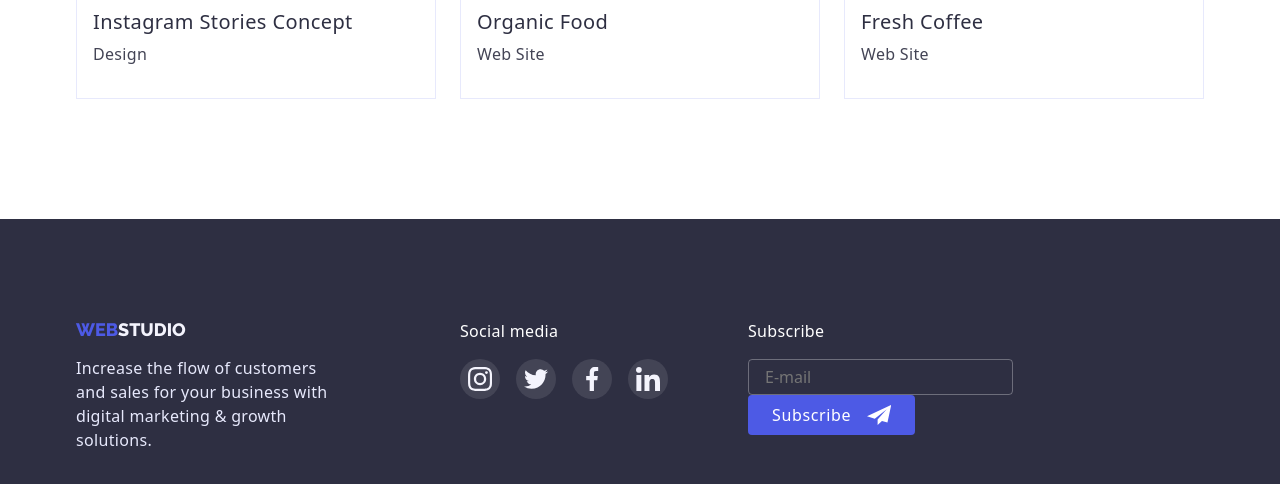
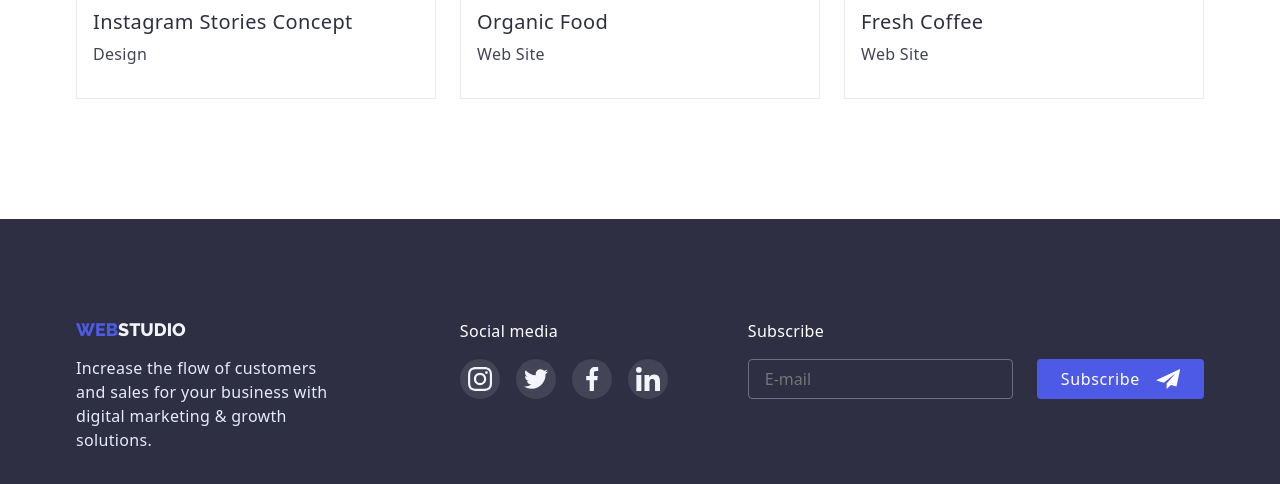
Before and after one commit to VladRaFeed/goit-markup-hw-06, a plain HTML site: page portfolio.html in a window 1280 px wide. Shown: the part 1551-2035 px from the top of the page. Drawn offline with nearby package versions, Linux system fonts and the light colour scheme.

Commit message:
fixed footer

```diff
--- a/portfolio.html
+++ b/portfolio.html
@@ -279,7 +279,7 @@
           </div>
           <form class="footer-form" autocomplete="on">
             <label for="email" class="footer-form-label">Subscribe</label>
-            <div class="foorm-wrapper">
+            <div class="footer-form-wrapper">
               <input
                 type="email"
                 class="footer-form-input"
```
